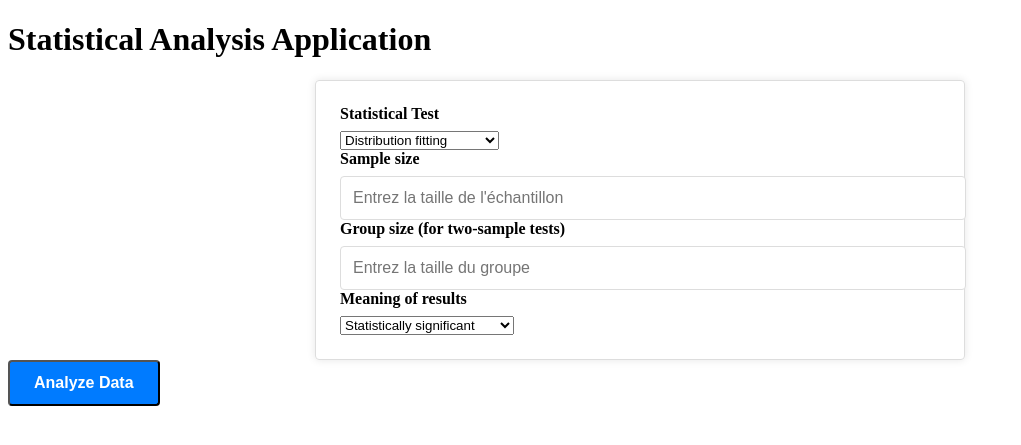
After one commit to yassir-kb/analytics_learning, a Flask app: template templates/hm.html in a window 1280 px wide. The commit adds this page. Shown: the top 445 px of the page, without its empty margins (0-1021 px from the left). Run offline with Flask 3, Linux system fonts and the light colour scheme; the template is opened without the code that fills it, so the values that code supplies are empty.

Commit message:
Finish Project

```diff
--- a/kolmogorov_smirnov.py
+++ b/kolmogorov_smirnov.py
@@ -110,4 +110,4 @@ def index():
         return render_template('index.html')
 
 if __name__ == '__main__':
-    app.run(debug=True)
+    app.run(debug=True, port=8000)
--- /dev/null
+++ b/templates/hm.html
@@ -0,0 +1,92 @@
+<!DOCTYPE html>
+<html>
+<head>
+    <title>Statistical Analysis Application</title>
+    <style>
+        /* styles pour les boutons */
+        .btn {
+            display: inline-block;
+            padding: 12px 24px;
+            font-size: 16px;
+            font-weight: bold;
+            text-align: center;
+            text-decoration: none;
+            color: #fff;
+            background-color: #007bff;
+            border-radius: 4px;
+            transition: all 0.3s ease;
+        }
+
+        .btnn {
+            display: inline-block;
+            padding: 12px 24px;
+            font-size: 16px;
+            font-weight: bold;
+            text-align: center;
+            text-decoration: none;
+            color: #fff;
+            background-color: #007bff;
+            border-radius: 4px;
+            transition: all 0.3s ease;
+        }
+
+        .btnn:hover {
+            background-color: #0062cc;
+        }
+
+        /* styles pour le formulaire */
+        form {
+            max-width: 600px;
+            margin: 0 auto;
+            padding: 24px;
+            border: 1px solid #ddd;
+            border-radius: 4px;
+            box-shadow: 0 0 8px rgba(0, 0, 0, 0.1);
+        }
+
+        label {
+            display: block;
+            margin-bottom: 8px;
+            font-size: 16px;
+            font-weight: bold;
+        }
+
+        input[type="text"] {
+            width: 100%;
+            padding: 12px;
+            border-radius: 4px;
+            border: 1px solid #ddd;
+            font-size: 16px;
+        }
+    </style>
+</head>
+<body>
+<h1>Statistical Analysis Application</h1>
+<form action="/result" method="post">
+    <label for="test_statistique">Statistical Test</label>
+    <select name="test_statistique" id="test_statistique">
+        <option value="distribution">Distribution fitting</option>
+        <option value="t_test">Two-sample problem</option>
+        <option value="correlation_regression">Correlation/Regression</option>
+        <option value="classification">Classification</option>
+    </select>
+
+    <label for="sample_size">Sample size</label>
+    <input type="text" name="sample_size" id="sample_size" placeholder="Entrez la taille de l'échantillon">
+
+    <label for="group_size">Group size (for two-sample tests)</label>
+    <input type="text" name="group_size" id="group_size" placeholder="Entrez la taille du groupe">
+
+    <label for="significance">Meaning of results</label>
+    <select name="significance" id="significance">
+        <option value="significant">Statistically significant</option>
+        <option value="non_significant">Statistically not significant</option>
+        <option value="both">Both results</option>
+    </select>
+</form>
+<a href="http://127.0.0.1:8000">
+    <button type="submit" class="btnn">Analyze Data</button>
+</a>
+
+</body>
+</html>
--- a/templates/index.html
+++ b/templates/index.html
@@ -4,7 +4,7 @@
     <title>Plotting Distributions with Flask</title>
 </head>
 <body>
-    <h1>Plotting Distributions with Flask</h1>
+    <h1>Plotting Distributions</h1>
     {% if error %}
         <p style="color:red;">Invalid distribution type selected</p>
     {% endif %}
```
Also changed, not shown: templates/rs.html (added, +28 -0 lines), test.py (added, +31 -0 lines), static/plot.png (added).
